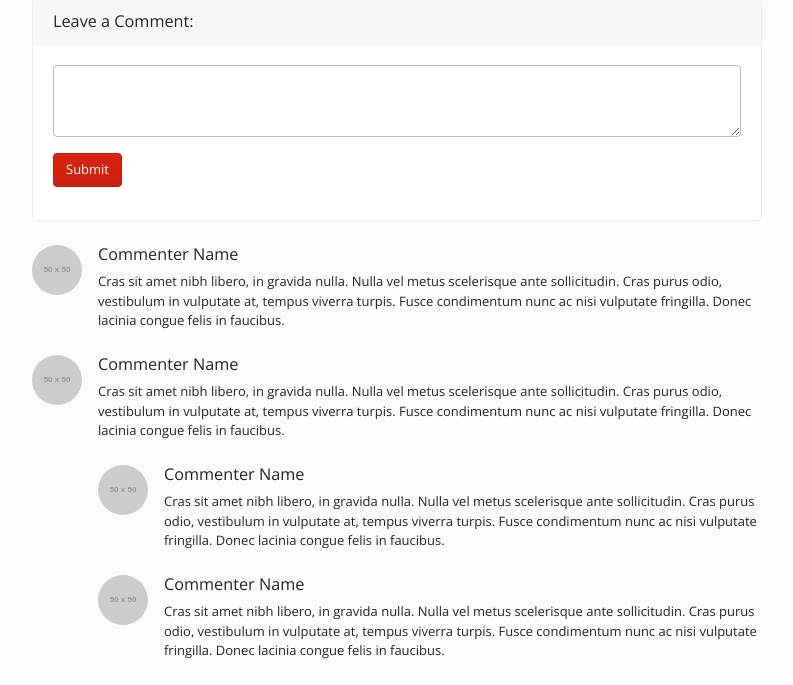
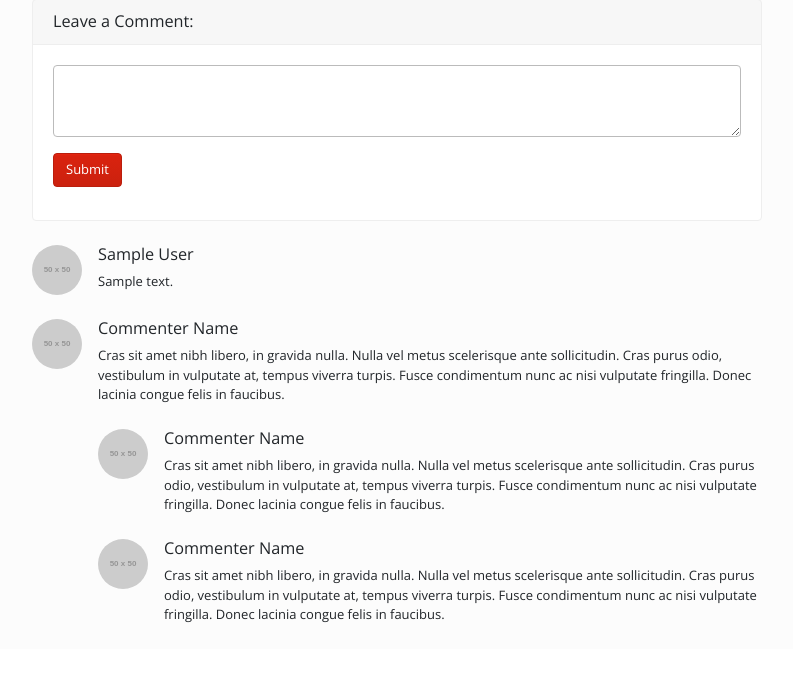
Before and after one commit to eod940/Django_1_Project, a Django app: template blog/templates/blog/post_detail.html in a window 1280 px wide. Shown: the part 518-1203 px from the top of the page, without its empty margins (53-846 px from the left). After the commit the page ends 1141 px from the top, so only its background shows below. Run offline with Django 3.2, Linux system fonts and the light colour scheme; the template is opened without the code that fills it: most values are stand-ins (such as "Sample title", 1, 10 or a date in 2020); grey boxes marked "Sample" are stand-in pictures; grey boxes labelled with a size stand in for pictures from a placeholder-image service; some libraries are stand-ins or nearby versions.

Commit message:
⚡️Comment: comment on post detail

```diff
--- a/blog/admin.py
+++ b/blog/admin.py
@@ -1,5 +1,5 @@
 from django.contrib import admin
-from .models import Post, Category, Tag
+from .models import Post, Category, Tag, Comment
 # Register your models here.
 
 class CategoryAdmin(admin.ModelAdmin):
@@ -9,5 +9,6 @@ class TagAdmin(admin.ModelAdmin):
     prepopulated_fields = {'slug': ('name', )}
 
 admin.site.register(Post)
+admin.site.register(Comment)
 admin.site.register(Category, CategoryAdmin)
 admin.site.register(Tag, TagAdmin)
--- a/blog/models.py
+++ b/blog/models.py
@@ -59,3 +59,6 @@ class Comment(models.Model):
     post = models.ForeignKey(Post, on_delete=models.CASCADE)
     text = MarkdownxField()
     author = models.ForeignKey(User, on_delete=models.CASCADE)
+
+    def get_markdown_content(self):
+        return markdown(self.text)
--- a/blog/templates/blog/post_detail.html
+++ b/blog/templates/blog/post_detail.html
@@ -57,15 +57,17 @@
     </div>
 </div>
 
+<div id="comment-list">
 <!-- Single Comment -->
-<div class="media mb-4">
-    <img class="d-flex mr-3 rounded-circle" src="http://placehold.it/50x50" alt="">
-    <div class="media-body">
-        <h5 class="mt-0">Commenter Name</h5>
-        Cras sit amet nibh libero, in gravida nulla. Nulla vel metus scelerisque ante sollicitudin. Cras purus odio,
-        vestibulum in vulputate at, tempus viverra turpis. Fusce condimentum nunc ac nisi vulputate fringilla. Donec
-        lacinia congue felis in faucibus.
+    {% for comment in object.comment_set.all %}
+    <div class="media mb-4">
+        <img class="d-flex mr-3 rounded-circle" src="http://placehold.it/50x50" alt="">
+        <div class="media-body">
+            <h5 class="mt-0">{{ comment.author }}</h5>
+            {{ comment.get_markdown_content | safe }}
+        </div>
     </div>
+    {% endfor %}
 </div>
 
 <!-- Comment with nested comments -->
```
Also changed, not shown: blog/tests.py (+7 -0 lines).
